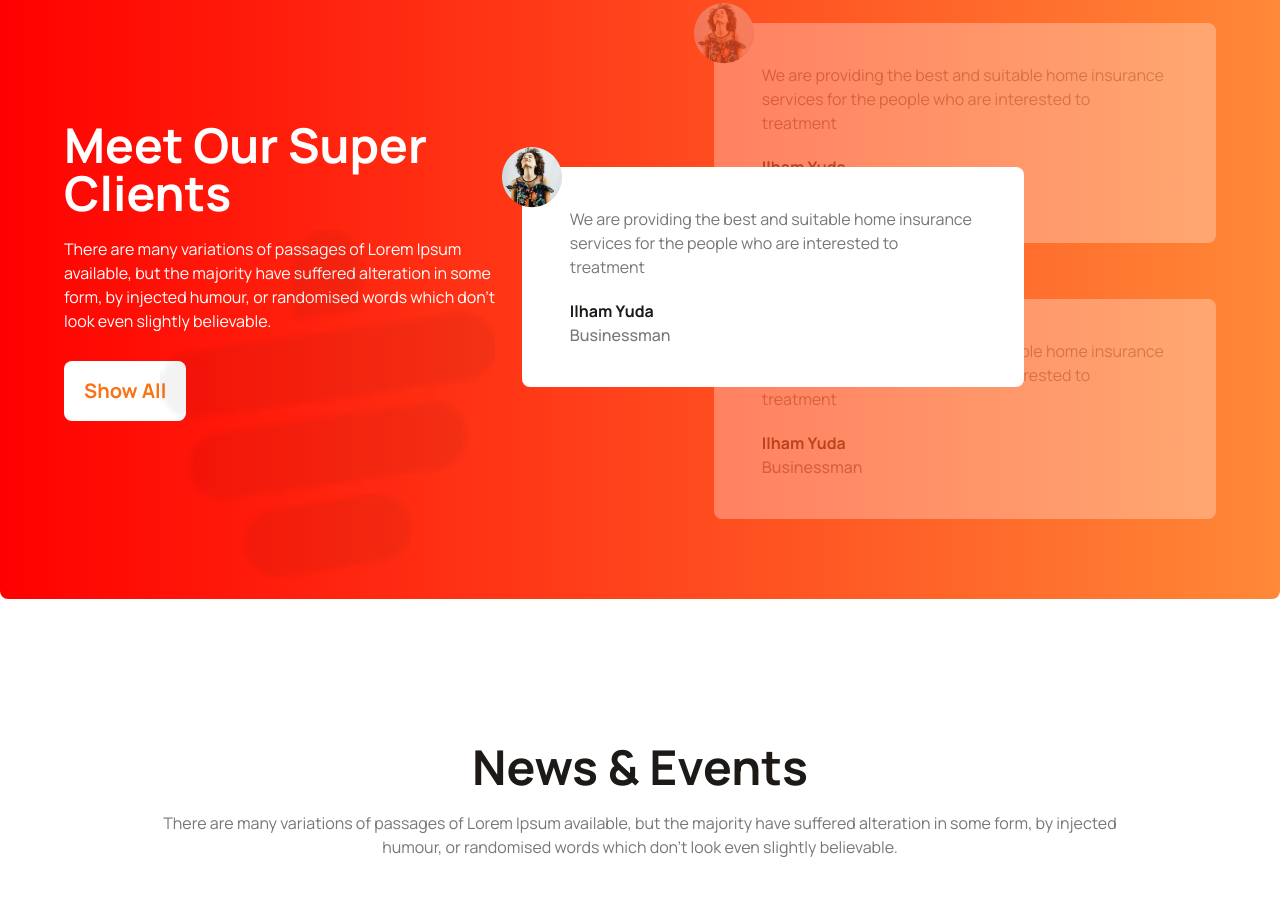
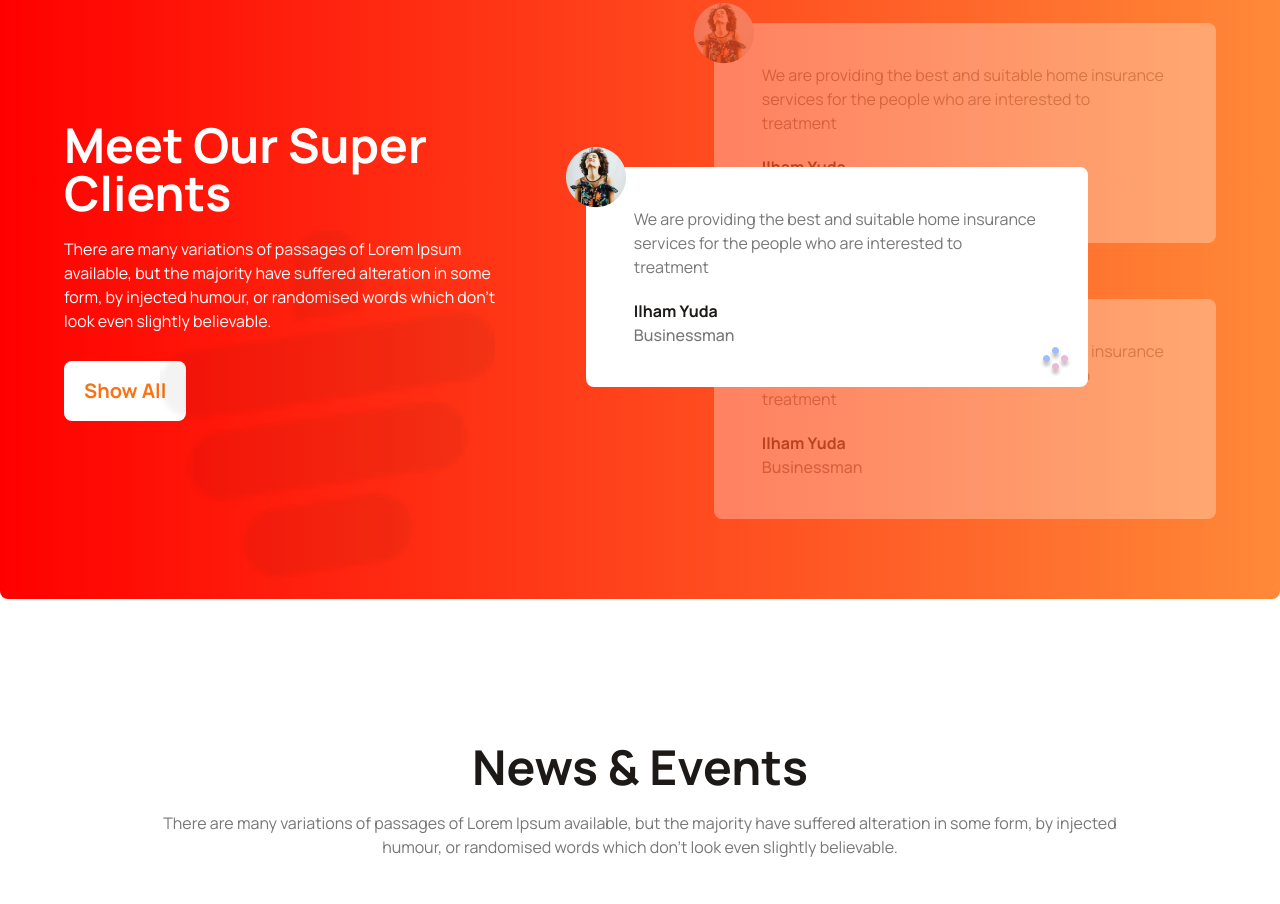
Before and after one commit to mdsumonali372/tea-house, a plain HTML site: page index.html in a window 1280 px wide. Shown: the part 2105-3009 px from the top of the page. Drawn offline with nearby package versions, Linux system fonts and the light colour scheme.

Commit message:
client review update

```diff
--- a/index.html
+++ b/index.html
@@ -272,7 +272,7 @@
             <!-- above review -->
             <div class="absolute top-0">
               <div
-                class="client-review w-full md:w-3/4 ml-auto bg-white rounded-lg py-10 px-12 relative lg:-left-48 md:-left-24 top-48 md:top-36"
+                class="client-review w-full md:w-3/4 ml-auto bg-white rounded-lg py-10 px-12 relative lg:-left-32 md:-left-24 top-48 md:top-36"
               >
                 <div class="client-pic absolute -top-5 -left-5">
                   <img src="images/client.png" alt="" />
@@ -288,6 +288,9 @@
                   <p class="font-ManRope font-medium text-pColor">
                     Businessman
                   </p>
+                </div>
+                <div class="clinent-icon absolute right-4">
+                  <img src="images/review-icon.png" alt="" />
                 </div>
               </div>
             </div>
```
Also changed, not shown: images/review-icon.png (added).
